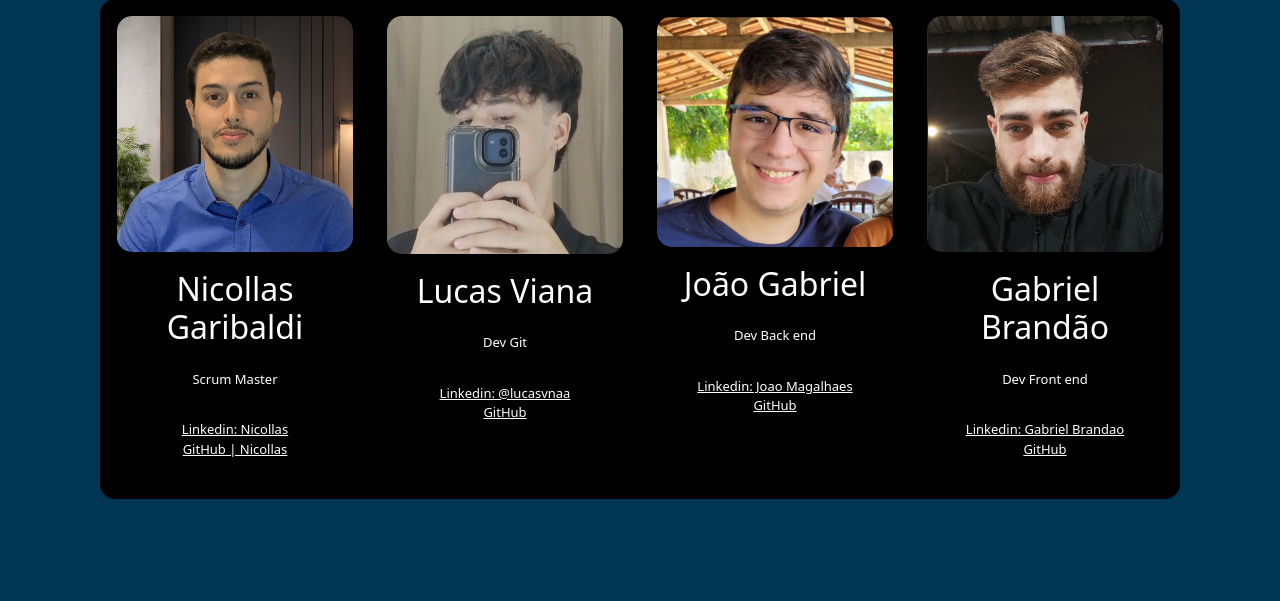
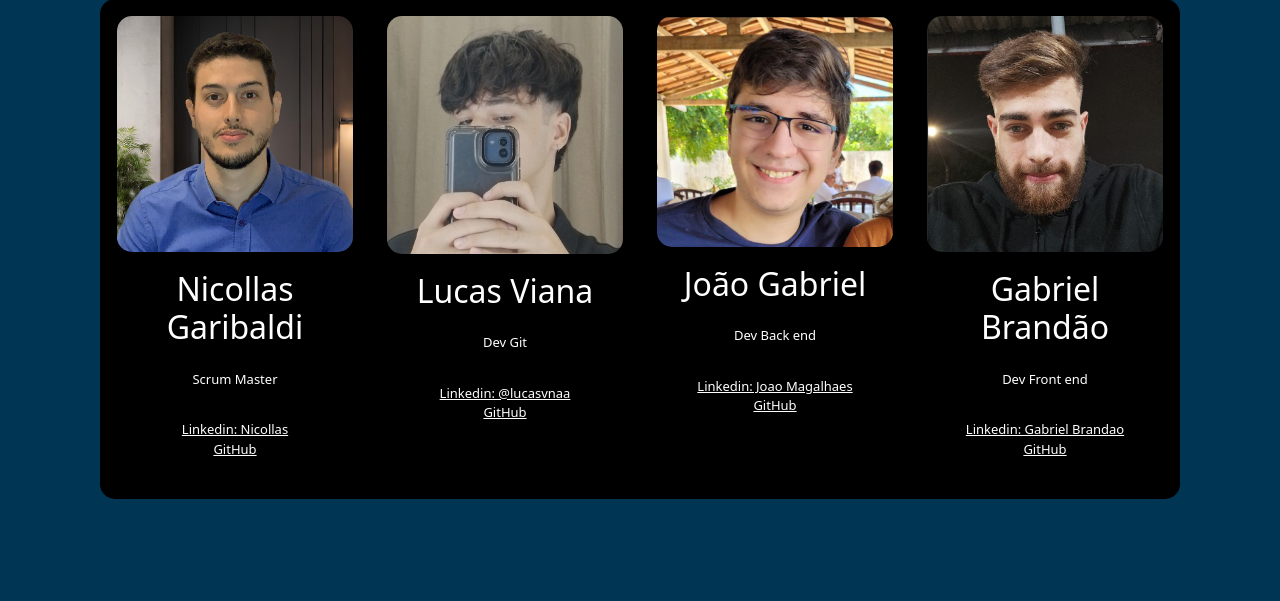
Before and after one commit to lucasvna/Projeto-introducao-programacao, a Flask app: page /sobre in a window 1280 px wide. Shown: the part 199-800 px from the top of the page. Run offline with Flask 3, Linux system fonts and the light colour scheme; some web fonts are replaced.

Commit message:
Update sobre.html

```diff
--- a/Template/sobre.html
+++ b/Template/sobre.html
@@ -9,7 +9,7 @@
                 <h2>Nicollas Garibaldi</h2>
                 <p> Scrum Master</p>
                 <p><a href="https://www.linkedin.com/in/nicollasgaribaldi/" target="_blank">Linkedin: Nicollas </a><br>
-                    <a href="https://github.com/nicollasgaribaldi" target="_blank">GitHub | Nicollas</a></p>
+                    <a href="https://github.com/nicollasgaribaldi" target="_blank">GitHub</a></p>
 
             </div>
         </div>
```
